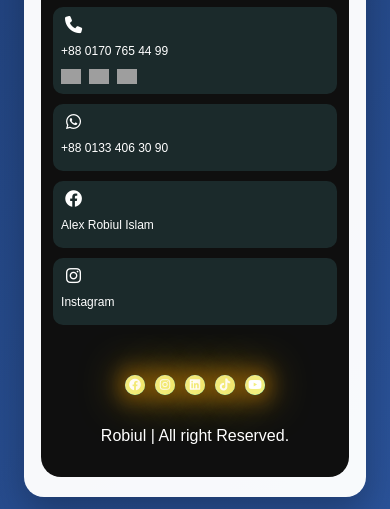
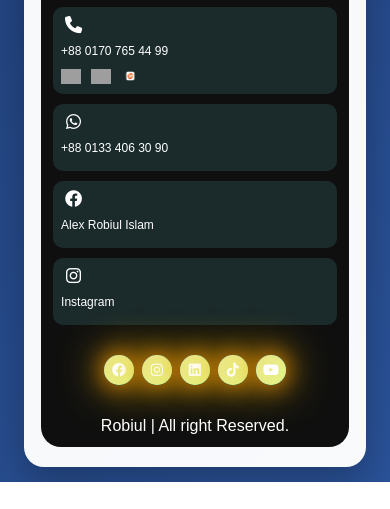
Before and after one commit to sohel369/Robiul-Profile, a plain HTML site: page index.html in a window 390 px wide. Shown: the part 495-1004 px from the top of the page. After the commit the page ends 977 px from the top, so only its background shows below. Drawn offline with Linux system fonts and the light colour scheme; grey boxes are pictures that could not be loaded.

Commit message:
full update

```diff
--- a/index.html
+++ b/index.html
@@ -170,15 +170,17 @@
 
         .payment-icons {
             display: flex;
-            gap: 8px;
+            gap: 0px;
             align-items: center;
+            justify-content: center;
+            width: 20%;
+            margin: 0 auto;
         }
 
         .payment-icon {
-            width: 30px;
-            height: 30px;
+            width: 40px;
+            height: 40px;
             object-fit: contain;
-            transition: transform 0.3s ease;
         }
 
         .payment-icons a {
@@ -282,10 +284,37 @@
             .detail-box a {
                 font-size: 16px;
             }
-            .footer .social a {
-                height: 20px;
-                width: 20px;
-                font-size: 12px;
+
+            .footer {
+                width: 100%;
+                padding: 0;
+
+                .social {
+                    width: 100%;
+                    justify-content: center;
+                    align-items: center;
+                    gap: 10px;
+
+                    a {
+                        height: 40px;
+                        width: 40px;
+                    }
+                }
+            }
+
+            .payment-icons {
+                gap: 10px;
+                justify-content: center;
+                align-items: center;
+
+
+                a {
+                    width: 20px;
+                    height: 20px;
+                    display: flex;
+                    justify-content: center;
+                    align-items: center;
+                }
             }
         }
 
@@ -375,10 +404,23 @@
                 width: 20px;
                 height: 20px;
             }
-            .footer .social {
-                flex-wrap: wrap;
-                justify-content: center;
-                gap: 10px;
+
+            .footer {
+
+                padding: 0;
+                width: 100%;
+
+                .social {
+                    flex-wrap: wrap;
+                    justify-content: center;
+                    gap: 8px;
+
+                    a {
+                        height: 30px;
+                        width: 30px;
+                        font-size: 14px;
+                    }
+                }
             }
         }
     </style>
@@ -418,7 +460,7 @@
                             class="payment-icon">
                     </a>
                     <a href="#" target="_blank">
-                        <img src="https://freepnglogo.com/images/all_img/1725618764nagad-horizontal-logo-png.png"
+                        <img src="./nagad_pic_20240724_170024382-removebg-preview.png"
                             alt="Nagad" class="payment-icon">
                     </a>
                 </div>
```
Also changed, not shown: nagad_pic_20240724_170024382-removebg-preview.png (added), screencapture-127-0-0-1-5500-index-html-2025-07-27-00_12_36.png (deleted), styles.css (deleted).
